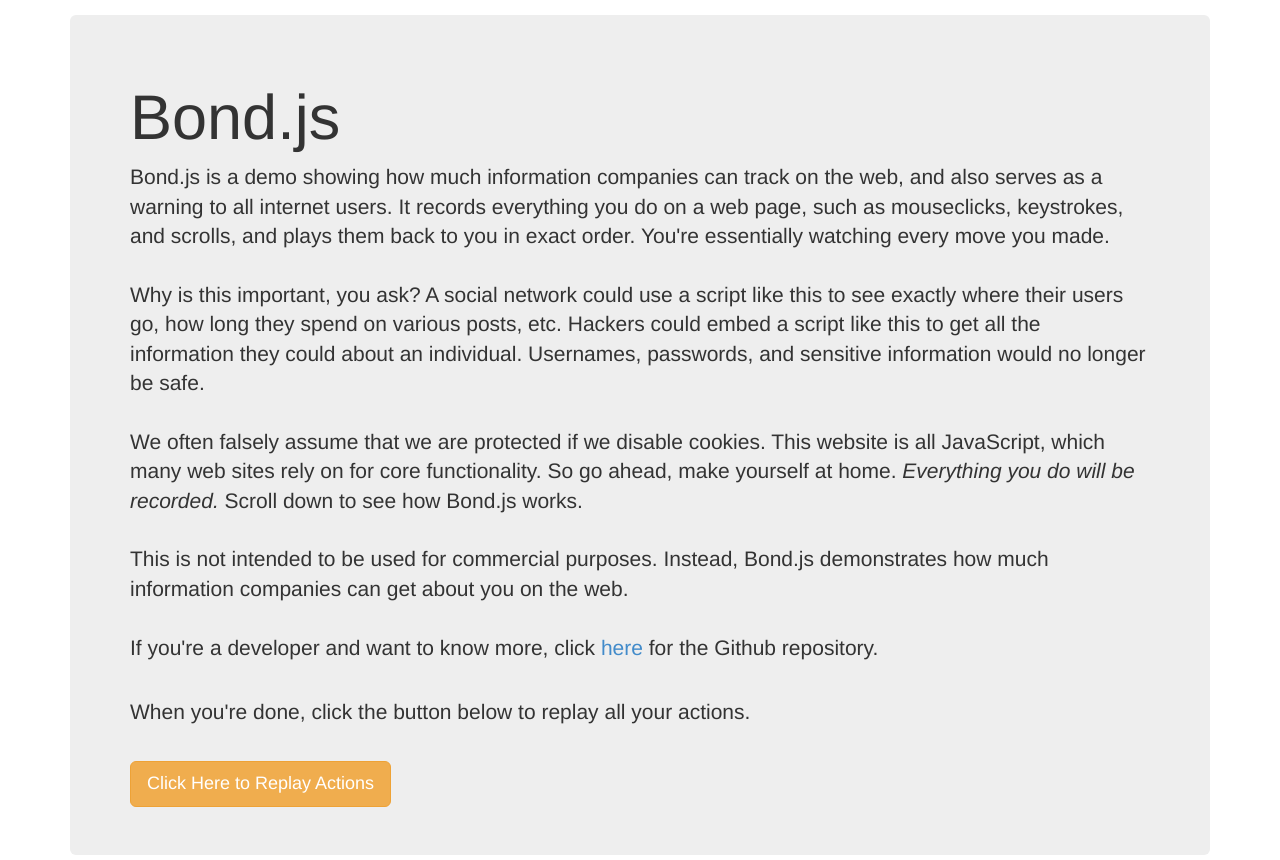
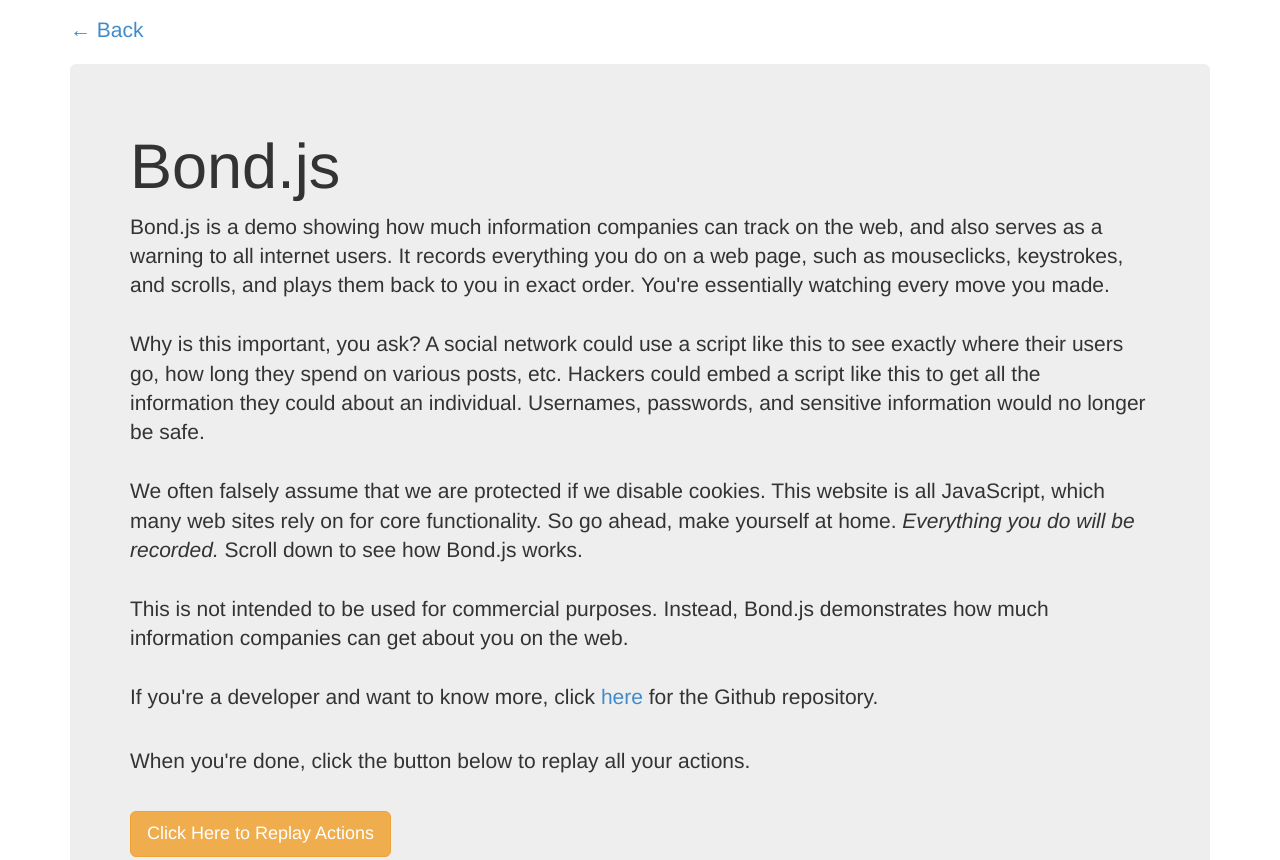
Before and after one commit to JackStoneDev/Bond.js, a plain HTML site: page index.htm in a window 1280 px wide. Shown: the top 860 px of the page. Drawn offline with Linux system fonts and the light colour scheme.

Commit message:
Update index.htm

```diff
--- a/index.htm
+++ b/index.htm
@@ -26,6 +26,8 @@
 		</audio>
 
     	<div class="container">
+
+    		<p class="lead"><a href="/">&larr; Back</a></p>
 
     		<div class="jumbotron">
 
```
